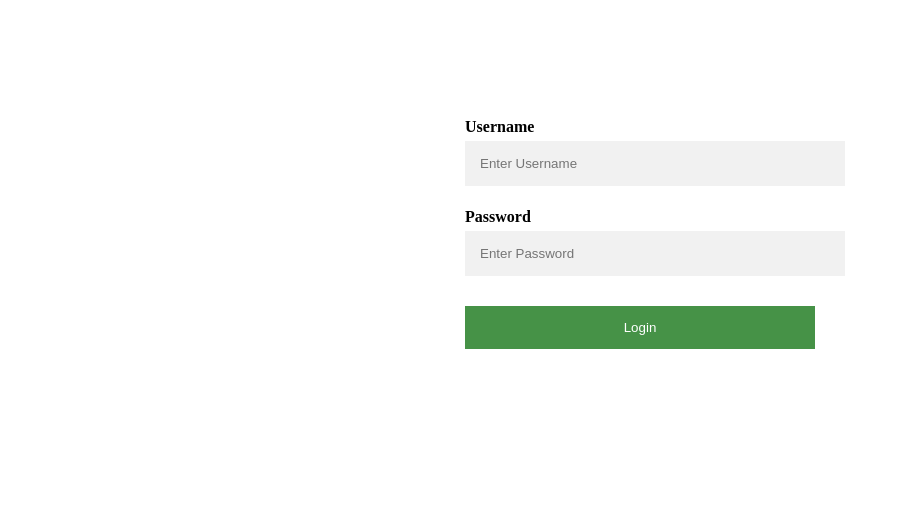
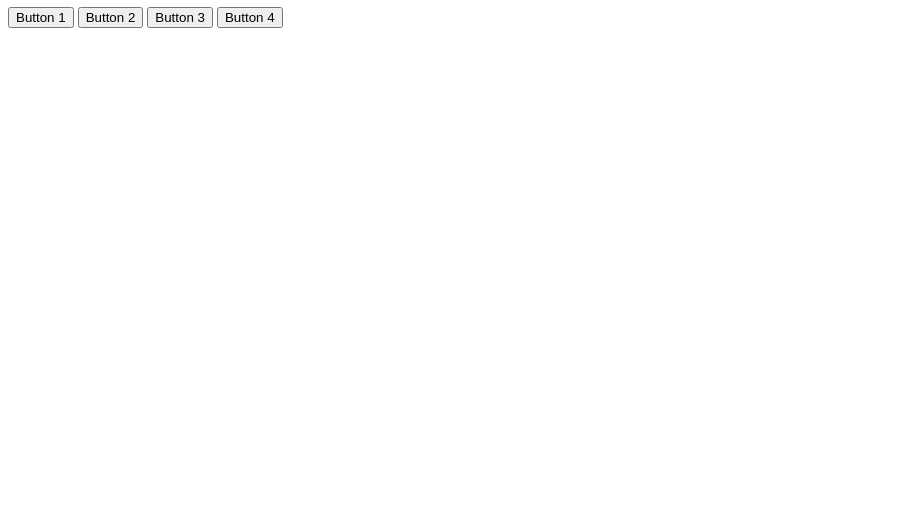
Before and after one commit to SairamGudeli/Final, a plain HTML site: page index.html in a window 1280 px wide. Shown: the part 73-597 px from the top of the page, without its empty margins (0-900 px from the left). Drawn offline with Linux system fonts and the light colour scheme.

Commit message:
index.html

```diff
--- a/index.html
+++ b/index.html
@@ -1,86 +1,13 @@
-
 <!DOCTYPE html>
 <html>
 <head>
-<title>Login</title>
-<style>
-
-    .container {
-        width: 350px;
-        height: 350px;
-		padding: 40px;
-        background-color: transparent;
-        margin: 0 auto;
-        margin-top: 150px;
-        border: 1px solid rgb(255, 255, 255);
-        border-radius: 8px;
-		backdrop-filter: blur(8px);
-		animation: animateBg 5s linear infinite;
-    }
-	@keyframes animatedBg{
-		100% {
-			filter: hue-rotate(3605deg);
-		}
-	}
-    .container input[type=text], .container input[type=password] {
-        width: 100%;
-        padding: 15px;
-        margin: 5px 0 22px 0;
-        display: inline-block;
-        border: black;
-        background: #f1f1f1;
-        transition: 0.3s;
-    }
-    .container input[type=text]:focus, .container input[type=password]:focus {
-        background-color: #ddd;
-        outline: none;
-    }
-    .container .btn {
-        background-color: #328734;
-        color: white;
-        padding: 14px 20px;
-        margin: 8px 0;
-        border: none;
-        cursor: pointer;
-        width: 100%;
-        opacity: 0.9;
-        transition: 0.3s;
-    }
-    .container .btn:hover {
-        opacity:1;
-    }
-</style>
+	<title>Four Buttons Example</title>
 </head>
 <body>
-
-<div class="container">
-    <label for="uname"><b>Username</b></label>
-    <input type="text" placeholder="Enter Username" name="uname" required>
-
-    <label for="psw"><b>Password</b></label>
-    <input type="password" placeholder="Enter Password" name="psw" required>
-
-    <button type="submit" class="btn">Login</button>
-</div>
-
+	<h1>Welcome to my webpage!</h1>
+	<button>Button 1</button>
+	<button>Button 2</button>
+	<button>Button 3</button>
+	<button>Button 4</button>
 </body>
 </html>
-<!DOCTYPE html>
-<html>
-<head>
-<style>
-body {
-	background-clip: url('background.webm');
-  	background-repeat: no-repeat;
-  	background-attachment: fixed;
-  	background-size: cover;
-}
-</style>
-</head>
-<body>
-
-<h1>Welcome to my webpage!</h1>
-<p>Here you can find more information about me.</p>
-
-</body>
-</html>
```
